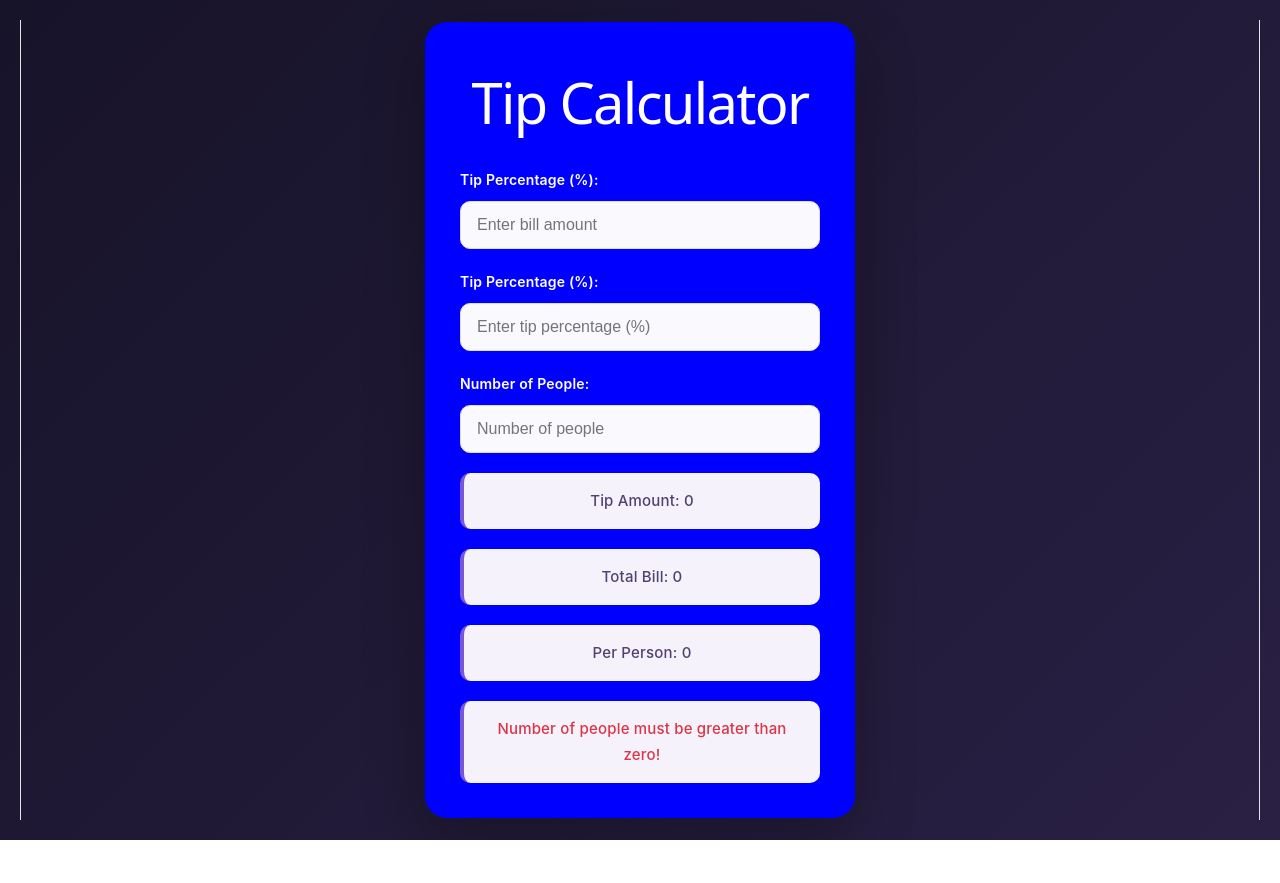
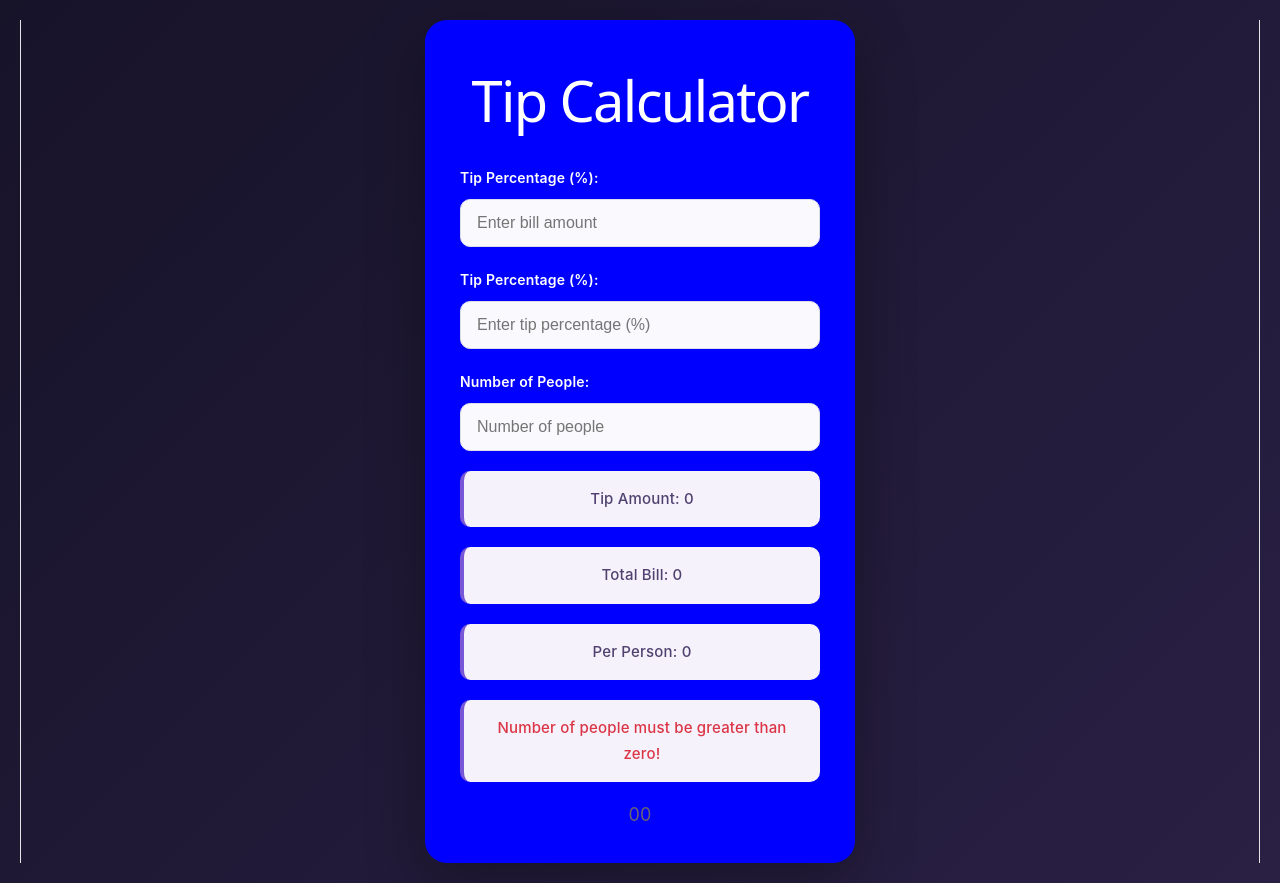
Before and after one commit to saraehrari/Tip-Calculator, a React (Vite) app in the folder Tip-Calculate/: page / in a window 1280 px wide. Before the commit the page ends 840 px from the top, so only its background shows below. Built offline with nearby package versions, Linux system fonts and the light colour scheme.

Commit message:
Update App.jsx

```diff
--- a/Tip-Calculate/src/App.jsx
+++ b/Tip-Calculate/src/App.jsx
@@ -70,7 +70,16 @@ function App() {
       {Number(people) <= 0 && people !== "" && (
         <p>Number of people must be greater than zero!</p>
       )}
-    </div>
+
+      {tipAmount <= 0 & tipAmount!== "" &(
+         <p></p>
+      )}
+
+         {tipAmount <= 0 & tipAmount!== "" &(
+         <p></p>
+      )}
+
+      </div>
   );
 }
 
```
